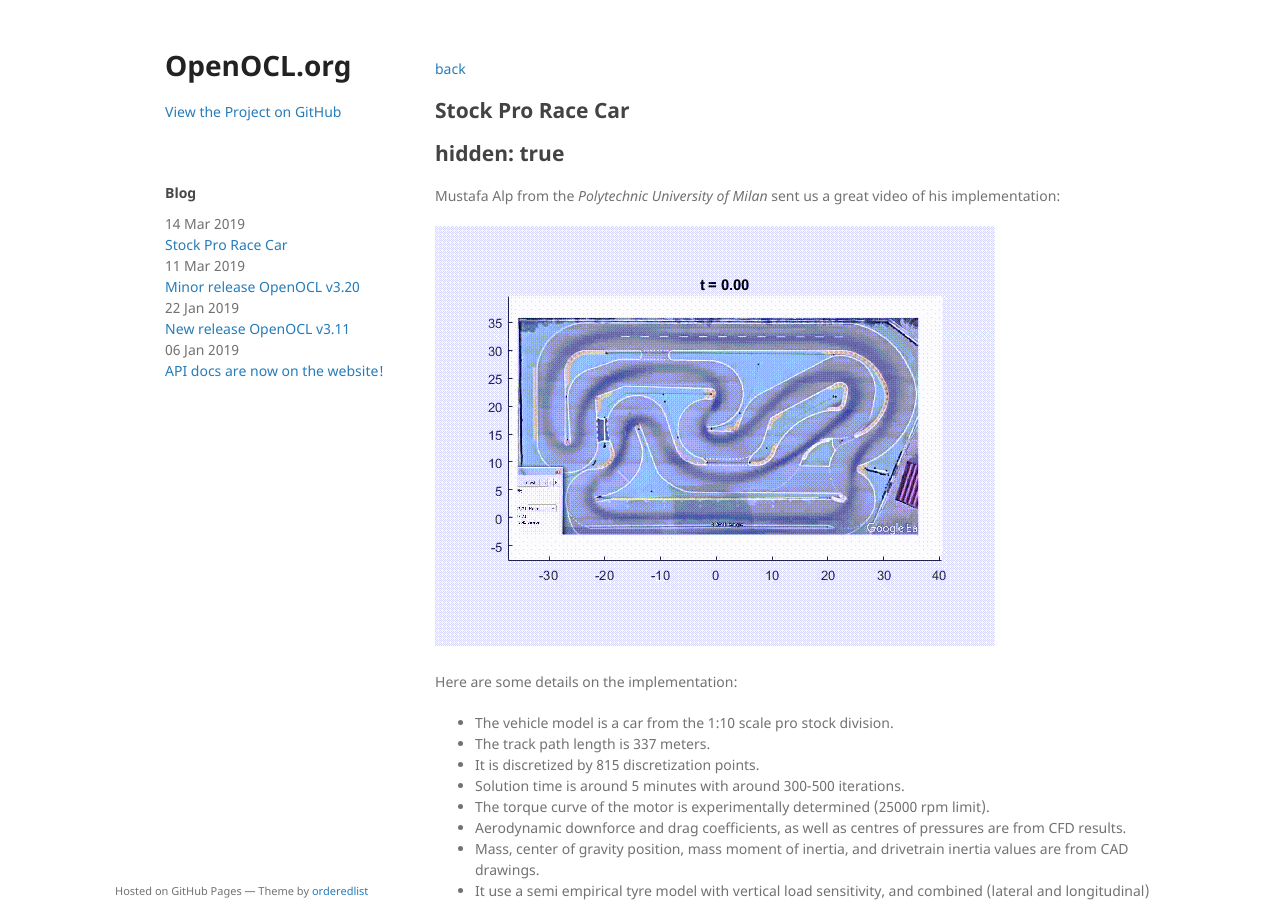
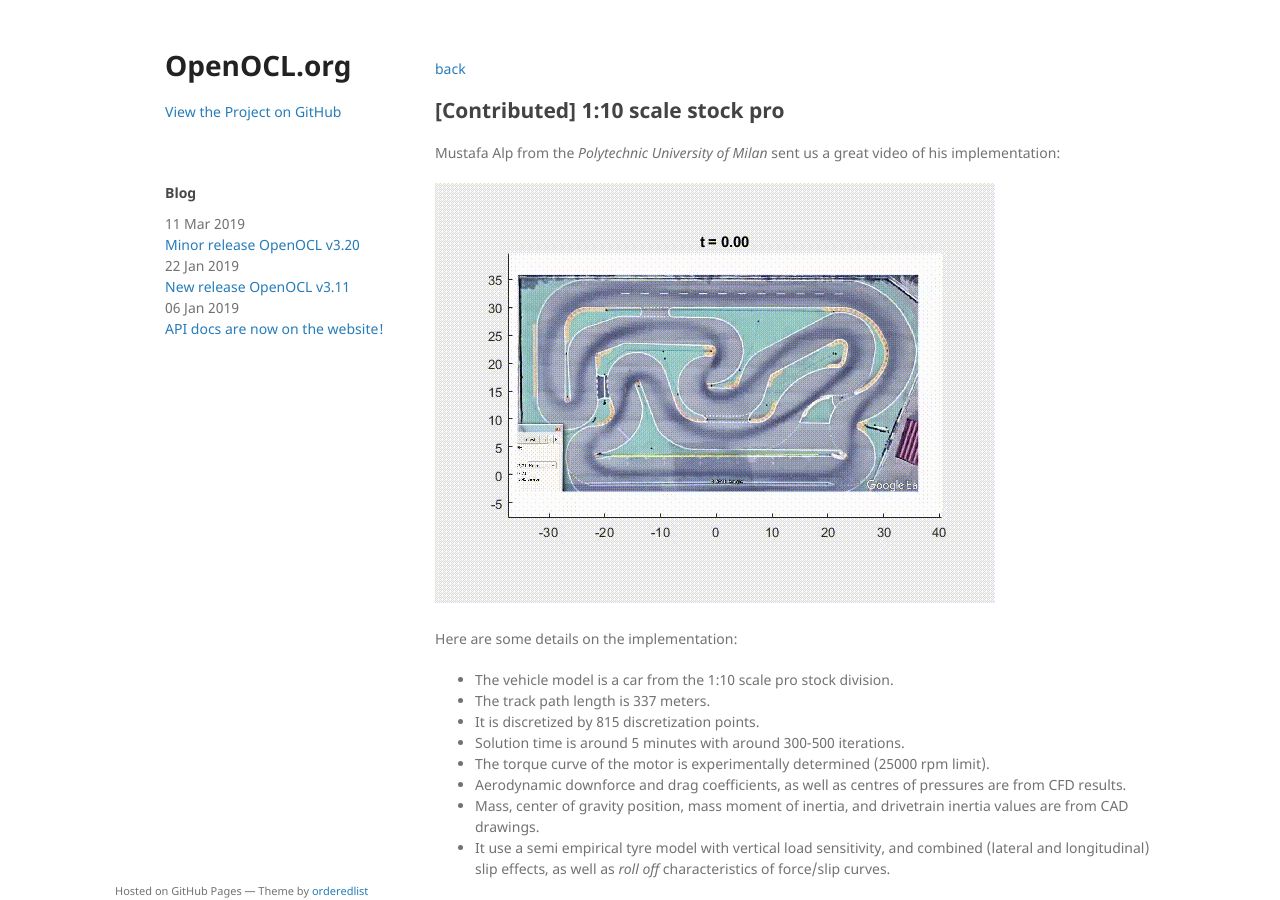
Before and after one commit to OpenOCL/openocl.github.io, a Jekyll site: the page built from _posts/2019-03-14-stock-pro-race-car.md, in a window 1280 px wide and 900 px high. Built offline with Jekyll 4.4.1, drawn with Linux system fonts in a browser that asks for light colours; our own code applies the rules of GitHub Pages for plain Markdown files.

Commit message:
Update 2019-03-14-stock-pro-race-car.md

```diff
--- a/_posts/2019-03-14-stock-pro-race-car.md
+++ b/_posts/2019-03-14-stock-pro-race-car.md
@@ -1,4 +1,7 @@
-
+---
+categories: contributed
+title: "[Contributed] 1:10 scale stock pro"
+permalink: /:categories/:title/
 hidden: true
 ---
 
```
